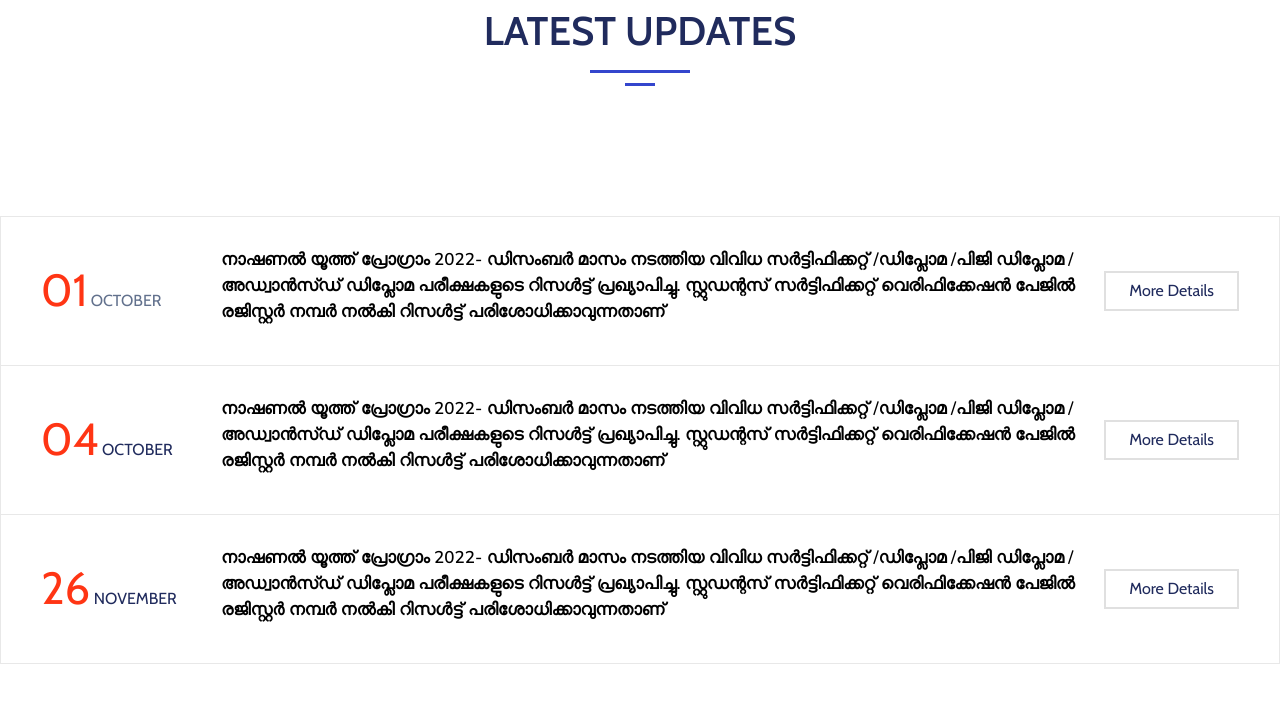
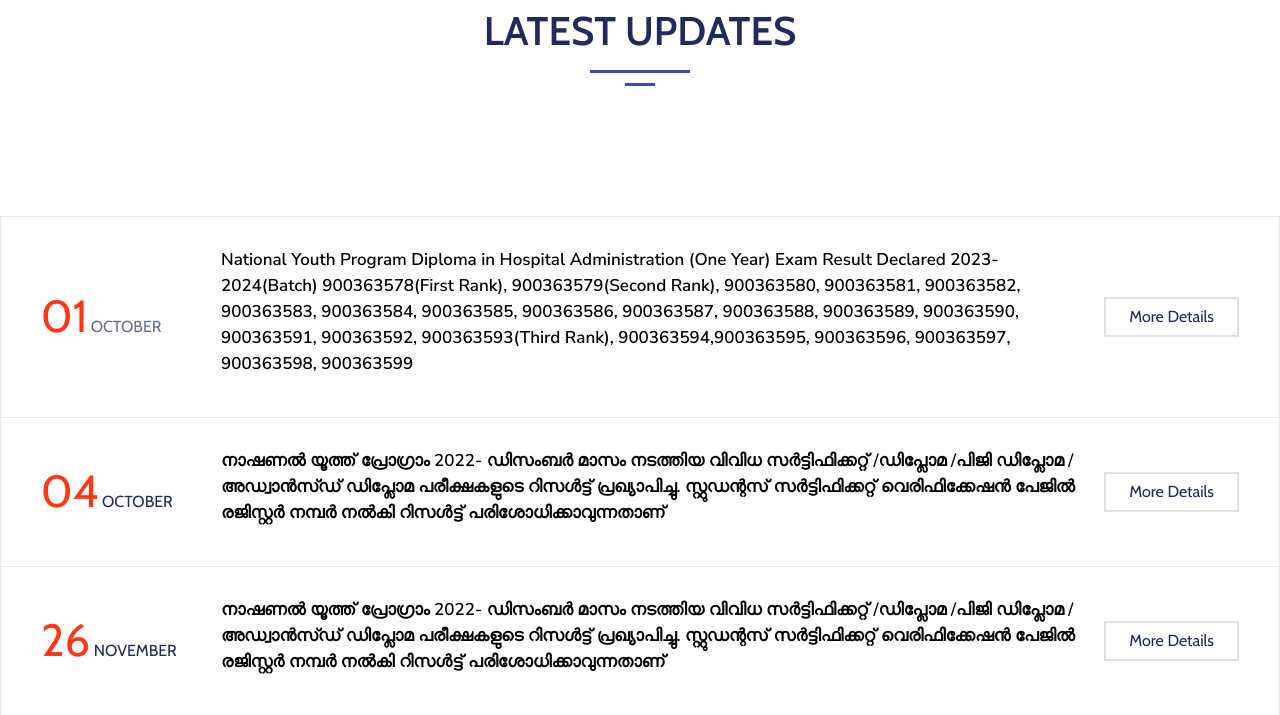
Before and after one commit to Techno-Official/Nationalyouthprogramme, a Django app: page / in a window 1280 px wide. Shown: the part 3507-4222 px from the top of the page. Run offline with Django 3.2, Linux system fonts and the light colour scheme; data comes from the database, SQL or seed files in the repository; some libraries are stand-ins or nearby versions.

Commit message:
news updated in news section

```diff
--- a/nationalyouth/templates/Main/homepage.html
+++ b/nationalyouth/templates/Main/homepage.html
@@ -588,15 +588,8 @@
                     </time>
                     <div class="d-md-flex align-items-md-center flex-grow-1">
                         <div class="descrWrap flex-grow-1">
-                            <strong class="tagTitle d-block fwSemiBold mb-2" style="color: black;">നാഷണൽ
-                                യൂത്ത് പ്രോഗ്രാം
-                                2022-
-                                ഡിസംബർ മാസം നടത്തിയ വിവിധ സർട്ടിഫിക്കറ്റ് /ഡിപ്ലോമ /പിജി ഡിപ്ലോമ
-                                /അഡ്വാൻസ്ഡ്
-                                ഡിപ്ലോമ
-                                പരീക്ഷകളുടെ റിസൾട്ട്‌ പ്രഖ്യാപിച്ചു. സ്റ്റുഡന്റസ് സർട്ടിഫിക്കറ്റ്
-                                വെരിഫിക്കേഷൻ പേജിൽ
-                                രജിസ്റ്റർ നമ്പർ നൽകി റിസൾട്ട്‌ പരിശോധിക്കാവുന്നതാണ്
+                            <strong class="tagTitle d-block fwSemiBold mb-2" style="color: black;">National Youth Program Diploma in Hospital Administration (One Year) Exam Result Declared 2023-2024(Batch)
+ 900363578(First Rank), 900363579(Second Rank), 900363580, 900363581, 900363582, 900363583, 900363584, 900363585, 900363586, 900363587, 900363588, 900363589, 900363590, 900363591, 900363592, 900363593(Third Rank), 900363594,900363595, 900363596, 900363597, 900363598, 900363599
                             </strong>
                         </div>
                         <a href="#"
```
